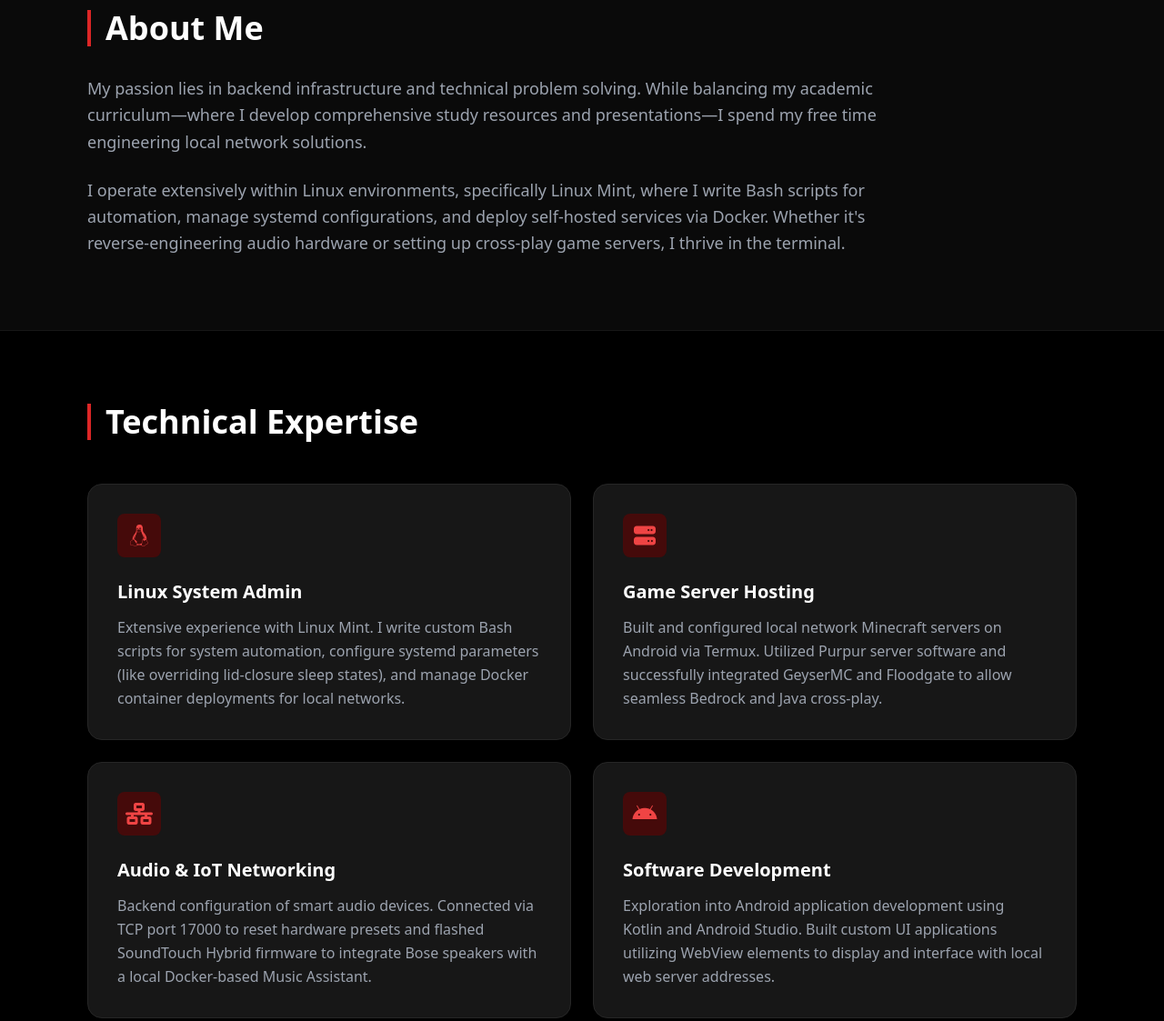
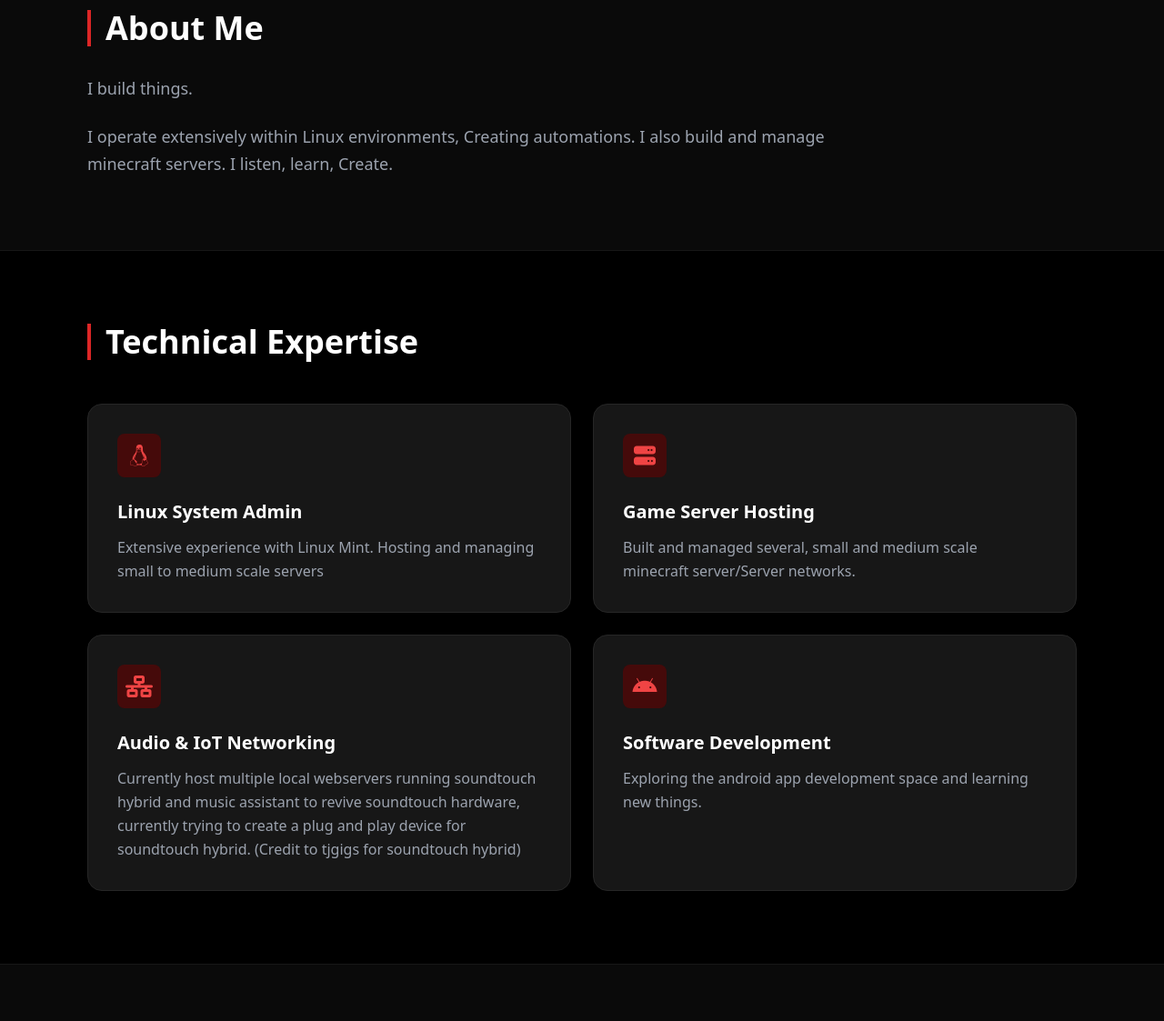
Before and after one commit to kaivalyasagale/kaivalyasagale, a plain HTML site: page index.html in a window 1280 px wide. Shown: the part 740-1863 px from the top of the page at 91% size. Drawn offline with nearby package versions, Linux system fonts and the light colour scheme.

Commit message:
Updated index.html
fixed text issues

```diff
--- a/index.html
+++ b/index.html
@@ -51,7 +51,7 @@
                 <!-- Brand / Logo (Text Only) -->
                 <div class="flex-shrink-0">
                     <a href="#" class="text-2xl font-bold text-white tracking-wider">
-                        KAIVALYA
+
                     </a>
                 </div>
 
@@ -87,7 +87,7 @@
     <!-- Hero Section -->
     <section class="relative z-10 pt-32 pb-20 md:pt-48 md:pb-32 px-4 max-w-6xl mx-auto flex flex-col justify-center min-h-[80vh]">
         <div class="max-w-3xl">
-            <p class="text-red-500 font-medium tracking-widest uppercase mb-3 text-sm md:text-base">Systems Administrator & Developer</p>
+            <p class="text-red-500 font-medium tracking-widest uppercase mb-3 text-sm md:text-base">. Student & Developer</p>
             <h1 class="text-5xl md:text-7xl font-extrabold text-white tracking-tight mb-6 leading-tight">
                 Hi, I'm <br/>
                 <span class="text-transparent bg-clip-text bg-gradient-to-r from-red-500 to-red-800">
@@ -116,10 +116,10 @@
             <!-- This is the description paragraph that only shows when scrolled down -->
             <div class="scroll-reveal text-gray-400 text-lg leading-relaxed max-w-4xl space-y-6">
                 <p>
-                    My passion lies in backend infrastructure and technical problem solving. While balancing my academic curriculum—where I develop comprehensive study resources and presentations—I spend my free time engineering local network solutions.
+                    I build things.
                 </p>
                 <p>
-                    I operate extensively within Linux environments, specifically Linux Mint, where I write Bash scripts for automation, manage systemd configurations, and deploy self-hosted services via Docker. Whether it's reverse-engineering audio hardware or setting up cross-play game servers, I thrive in the terminal.
+                    I operate extensively within Linux environments, Creating automations. I also build and manage minecraft servers. I listen, learn, Create.
                 </p>
             </div>
         </div>
@@ -138,7 +138,7 @@
                     </div>
                     <h3 class="text-xl font-bold text-white mb-3">Linux System Admin</h3>
                     <p class="text-gray-400 leading-relaxed">
-                        Extensive experience with Linux Mint. I write custom Bash scripts for system automation, configure systemd parameters (like overriding lid-closure sleep states), and manage Docker container deployments for local networks.
+                        Extensive experience with Linux Mint. Hosting and managing small to medium scale servers
                     </p>
                 </div>
 
@@ -149,7 +149,7 @@
                     </div>
                     <h3 class="text-xl font-bold text-white mb-3">Game Server Hosting</h3>
                     <p class="text-gray-400 leading-relaxed">
-                        Built and configured local network Minecraft servers on Android via Termux. Utilized Purpur server software and successfully integrated GeyserMC and Floodgate to allow seamless Bedrock and Java cross-play.
+                        Built and managed several, small and medium scale minecraft server/Server networks.
                     </p>
                 </div>
 
@@ -160,7 +160,7 @@
                     </div>
                     <h3 class="text-xl font-bold text-white mb-3">Audio & IoT Networking</h3>
                     <p class="text-gray-400 leading-relaxed">
-                        Backend configuration of smart audio devices. Connected via TCP port 17000 to reset hardware presets and flashed SoundTouch Hybrid firmware to integrate Bose speakers with a local Docker-based Music Assistant.
+                        Currently host multiple local webservers running soundtouch hybrid and music assistant to revive soundtouch hardware, currently trying to create a plug and play device for soundtouch hybrid. (Credit to tjgigs for soundtouch hybrid)
                     </p>
                 </div>
 
@@ -171,7 +171,7 @@
                     </div>
                     <h3 class="text-xl font-bold text-white mb-3">Software Development</h3>
                     <p class="text-gray-400 leading-relaxed">
-                        Exploration into Android application development using Kotlin and Android Studio. Built custom UI applications utilizing WebView elements to display and interface with local web server addresses.
+                        Exploring the android app development space and learning new things.
                     </p>
                 </div>
             </div>
@@ -195,7 +195,7 @@
                     </div>
                     <h3 class="text-2xl font-bold text-white mb-4">New Horizon Model United Nations (NHMUN 2026)</h3>
                     <p class="text-gray-400 leading-relaxed mb-6">
-                        Beyond the terminal, I step into public leadership roles. I am recognized as a Founder Student of NHMUN 2026 at New Horizon Scholars School. I participated in the opening ceremony lamp lighting and served as the diplomatic Moderator for the UN Women committee, managing parliamentary procedure and debate flow.
+                        Beyond technology, I currently hold the honourary position of founder of New Horizon Model United Nations, A Model United Nations conference held by students of New Horizon Scholars School, Vasant Lawns. We held a successful conference in August of 2026, hosting of 350+ students from across New horizon schools in thane and are planning on hosting other future conferences.
                     </p>
                 </div>
             </div>
```
